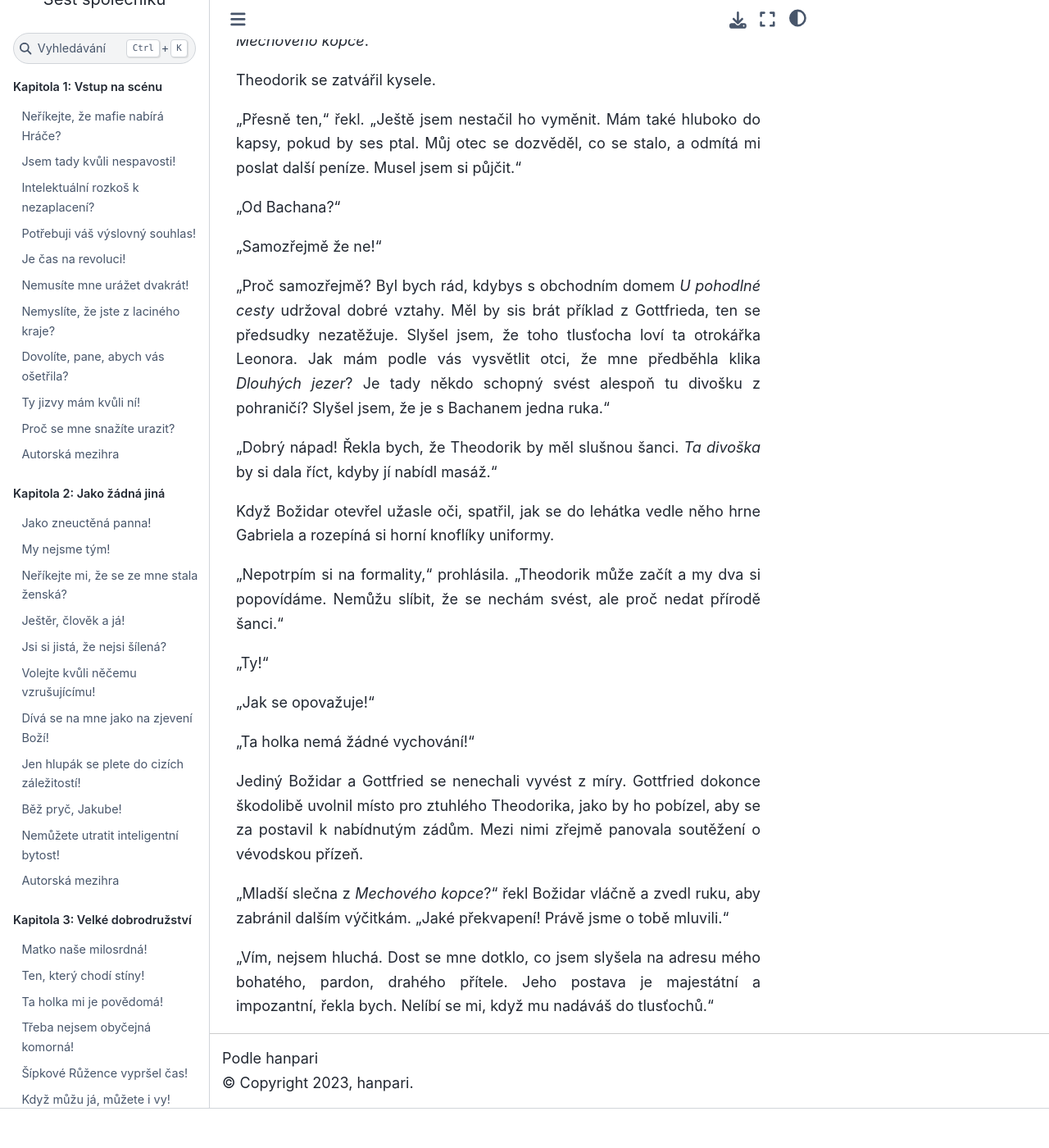
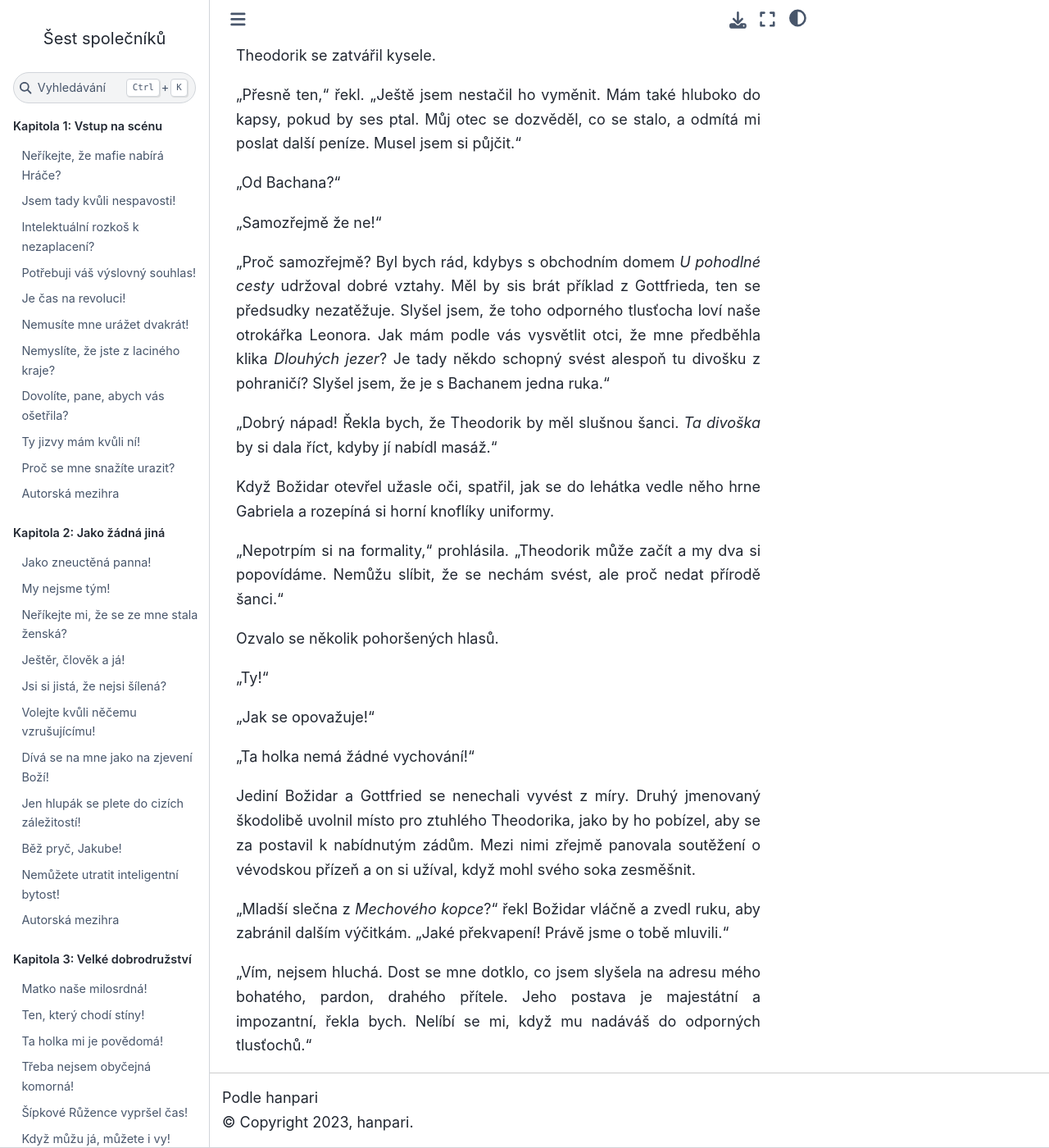
Before and after one commit to hanpari/sest-spolecniku, a Sphinx documentation site: the page built from source/sest_spolecniku/015-uklady-a-souboje/07.md, in a window 1280 px wide and 1400 px high, scrolled down 5005 px. Shown: the whole window at 82% size. Built offline with Sphinx 7.4.7 and the Sphinx Book theme 1.1.4, drawn with Linux system fonts in a browser that asks for light colours; before the commit the page ends 6357 px from its top, so only the background shows below that; some of the changed text lies outside the part shown.

Commit message:
Update 07.md

```diff
--- a/source/sest_spolecniku/015-uklady-a-souboje/07.md
+++ b/source/sest_spolecniku/015-uklady-a-souboje/07.md
@@ -75,7 +73,7 @@
 
 "Nějaká odvážná," podotkla Gabriela.
 
-"Nesmysl. Leonora patří k jiné politické klice než vévoda z *Praříče*. Hrabě z *Podlubí a Mrzce* se přilepil na vévodu z *Dlouhých jezer*. Leonora bude bez sebe štěstí, když jí přinesu čerstvé klepy. Proslýchá se, že tvůj táta klofl významného patrona, ale nikdo netuší, kdo by to mohl být."
+"Nejsem odvážná, ani co by se za nehet vešlo. Jenomže Leonora patří k jiné politické klice než vévoda z *Praříče*. Hrabě z *Podlubí a Mrzce*, její tatík, se přilepil na vévodu z *Dlouhých jezer*. Leonora bude bez sebe štěstí, když jí přinesu čerstvé klepy. Proslýchá se, že tvůj táta klofl významného patrona, ale nikdo netuší, kdo by to mohl být."
 
 "Aha."
 
@@ -83,9 +81,11 @@
 
 "Ty bys mi nemohla něco naznačit?" naléhala Kudlanka. "Leonora by ocenila, kdybych zjistila, co má tvůj táta za lubem."
 
-"Jasně, počkej chvilku, abych ti mohla nadiktovat všechna naše rodinná tajemství. Spadla jsi z višně, ty šílenče? A nezkoušej na mne žádné triky, já nejsem Kačenka. Cítím tvůj vnitřní plamen!"
+Gabriela protočila panenky svých kozlích očí.
 
-"Tak pardon. Nezlob se!"
+"Jasně, počkej chvilku, abych ti mohla nadiktovat všechna naše rodinná tajemství," ušklíbla se. "Spadla jsi z višně, ty šílenče? A nezkoušej na mne žádné triky, já nejsem Kačenka. Cítím tvůj vnitřní plamen!"
+
+"Nic ve zlém, kamarádko moje. Nezlob se!"
 
 "Já se nezlobím," usmála se Gabriela, která už byla v duchu u svých *cukříků*. "Nezařídili se špatně, co povíš?"
 
@@ -115,7 +115,7 @@
 
 "Samozřejmě že ne!"
 
-"Proč samozřejmě? Byl bych rád, kdybys s obchodním domem *U pohodlné cesty* udržoval dobré vztahy. Měl by sis brát příklad z Gottfrieda, ten se předsudky nezatěžuje. Slyšel jsem, že toho tlusťocha loví ta otrokářka Leonora. Jak mám podle vás vysvětlit otci, že mne předběhla klika *Dlouhých jezer*? Je tady někdo schopný svést alespoň tu divošku z pohraničí? Slyšel jsem, že je s Bachanem jedna ruka."
+"Proč samozřejmě? Byl bych rád, kdybys s obchodním domem *U pohodlné cesty* udržoval dobré vztahy. Měl by sis brát příklad z Gottfrieda, ten se předsudky nezatěžuje. Slyšel jsem, že toho odporného tlusťocha loví naše otrokářka Leonora. Jak mám podle vás vysvětlit otci, že mne předběhla klika *Dlouhých jezer*? Je tady někdo schopný svést alespoň tu divošku z pohraničí? Slyšel jsem, že je s Bachanem jedna ruka."
 
 "Dobrý nápad! Řekla bych, že Theodorik by měl slušnou šanci. *Ta divoška* by si dala říct, kdyby jí nabídl masáž."
 
@@ -123,14 +123,16 @@
 
 "Nepotrpím si na formality," prohlásila. "Theodorik může začít a my dva si popovídáme. Nemůžu slíbit, že se nechám svést, ale proč nedat přírodě šanci."
 
+Ozvalo se několik pohoršených hlasů.
+
 "Ty!"
 
 "Jak se opovažuje!"
 
 "Ta holka nemá žádné vychování!"
 
-Jediný Božidar a Gottfried se nenechali vyvést z míry. Gottfried dokonce škodolibě uvolnil místo pro ztuhlého Theodorika, jako by ho pobízel, aby se za postavil k nabídnutým zádům. Mezi nimi zřejmě panovala soutěžení o vévodskou přízeň.
+Jediní Božidar a Gottfried se nenechali vyvést z míry. Druhý jmenovaný škodolibě uvolnil místo pro ztuhlého Theodorika, jako by ho pobízel, aby se za postavil k nabídnutým zádům. Mezi nimi zřejmě panovala soutěžení o vévodskou přízeň a on si užíval, když mohl svého soka zesměšnit.
 
 "Mladší slečna z *Mechového kopce*?" řekl Božidar vláčně a zvedl ruku, aby zabránil dalším výčitkám. "Jaké překvapení! Právě jsme o tobě mluvili."
 
-"Vím, nejsem hluchá. Dost se mne dotklo, co jsem slyšela na adresu mého bohatého, pardon, drahého přítele. Jeho postava je majestátní a impozantní, řekla bych. Nelíbí se mi, když mu nadáváš do tlusťochů."
+"Vím, nejsem hluchá. Dost se mne dotklo, co jsem slyšela na adresu mého bohatého, pardon, drahého přítele. Jeho postava je majestátní a impozantní, řekla bych. Nelíbí se mi, když mu nadáváš do odporných tlusťochů."
```
Also changed, not shown: other parts of source/sest_spolecniku/015-uklady-a-souboje/07.md (+2 -4 lines).
